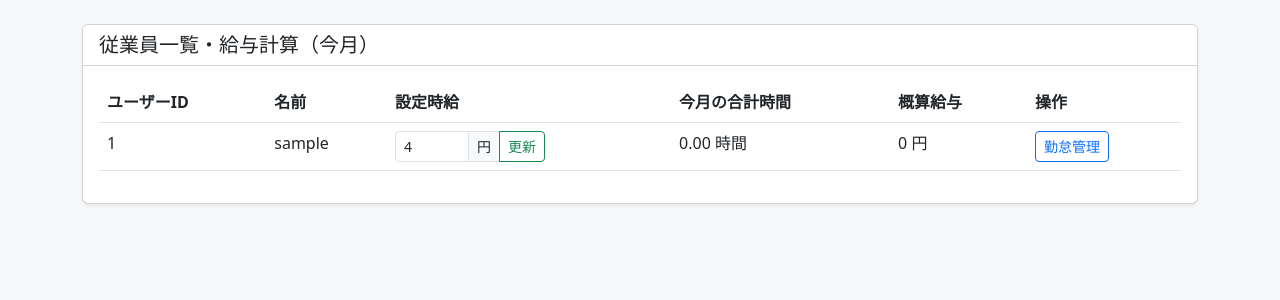
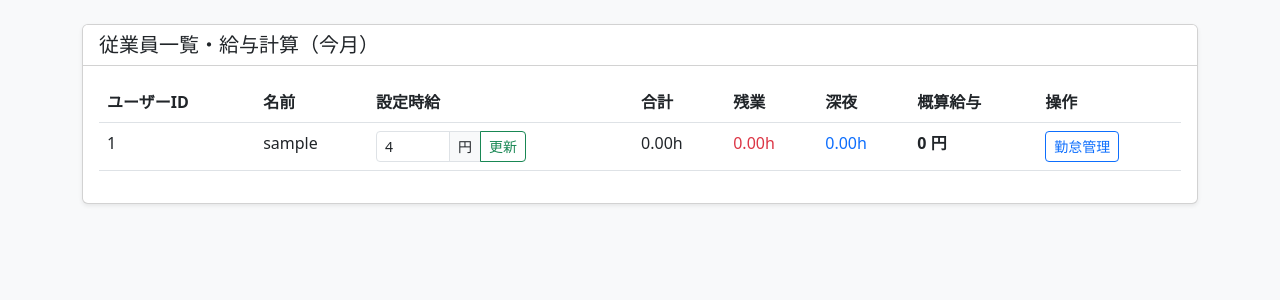
Before and after one commit to Mari714323/attendance-management-app, a Flask app: template templates/admin.html in a window 1280 px wide. Shown: the part 56-356 px from the top of the page. Run offline with Flask 3, Linux system fonts and the light colour scheme; the template is opened without the code that fills it: values that come from a table or form of the project are taken from there, others are empty; tables that the repository leaves empty hold one stand-in row (values such as "Sample post").

Commit message:
Implement overtime and night shift salary calculation

```diff
--- a/app.py
+++ b/app.py
@@ -47,6 +47,49 @@ class User(db.Model):
             'total_hours': f"{total_hours:.2f}",
             'total_salary': int(total_salary) # 給与は整数で返す
         }
+    def get_monthly_stats(self):
+        from datetime import datetime
+        now = datetime.now()
+        first_day = datetime(now.year, now.month, 1).date()
+
+        monthly_records = Attendance.query.filter(
+            Attendance.user_id == self.id,
+            Attendance.date >= first_day
+        ).all()
+
+        total_hours = 0
+        total_overtime_hours = 0
+        total_night_hours = 0
+
+        for record in monthly_records:
+            if record.start_time and record.end_time:
+                # 基本の労働時間
+                duration = float(record.get_duration())
+                total_hours += duration
+
+                # 深夜労働時間と残業時間を集計
+                total_night_hours += record.get_night_shift_hours()
+                total_overtime_hours += record.get_overtime_hours()
+
+        # --- 給与計算ロジック ---
+        # 1. 基本給（全労働時間 × 時給）
+        base_pay = total_hours * self.hourly_rate
+
+        # 2. 残業割増分（残業時間 × 時給 × 0.25）
+        overtime_pay = total_overtime_hours * self.hourly_rate * 0.25
+
+        # 3. 深夜割増分（深夜時間 × 時給 × 0.25）
+        night_pay = total_night_hours * self.hourly_rate * 0.25
+
+        # 合計金額
+        total_salary = base_pay + overtime_pay + night_pay
+
+        return {
+            'total_hours': f"{total_hours:.2f}",
+            'overtime_hours': f"{total_overtime_hours:.2f}",
+            'night_hours': f"{total_night_hours:.2f}",
+            'total_salary': int(total_salary)
+        }
 
 # 2. 勤怠記録
 class Attendance(db.Model):
@@ -81,6 +124,32 @@ class Attendance(db.Model):
             status_list.append("早退")
 
         return status_list
+    # app.py の Attendance クラス内に追加
+    def get_night_shift_hours(self):
+        """深夜労働時間（22:00 - 05:00）を計算する"""
+        if not (self.start_time and self.end_time):
+            return 0.0
+
+        total_night_seconds = 0
+        current = self.start_time
+        # 1分刻みでチェックするロジック（複雑な跨ぎにも対応）
+        import datetime
+        while current < self.end_time:
+            # 22時以降、または5時より前かを判定
+            if current.hour >= 22 or current.hour < 5:
+                total_night_seconds += 60
+            current += datetime.timedelta(minutes=1)
+
+        # 休憩時間は通常の労働時間から引かれるため、ここでは純粋な滞在時間中の深夜枠を算出
+        # 実際の運用では「休憩をどの時間帯に取ったか」が重要ですが、
+        # まずはシンプルに「深夜時間帯の滞在割合」で概算します
+        return round(total_night_seconds / 3600, 2)
+
+    def get_overtime_hours(self):
+        """法定外残業時間（8時間を超えた分）を計算する"""
+        duration = float(self.get_duration()) # すでに実装済みの get_duration を利用
+        overtime = duration - 8.0
+        return round(max(0, overtime), 2)
 
 # --- ここまでモデル定義 ---
 
--- a/templates/admin.html
+++ b/templates/admin.html
@@ -38,14 +38,16 @@
                                     <th>ユーザーID</th>
                                     <th>名前</th>
                                     <th>設定時給</th>
-                                    <th>今月の合計時間</th>
+                                    <th>合計</th>
+                                    <th>残業</th>
+                                    <th>深夜</th>
                                     <th>概算給与</th>
                                     <th>操作</th>
                                 </tr>
                             </thead>
                             <tbody>
                                 {% for user in users %}
-                                    {% set stats = user.get_monthly_stats() %} {# ここで計算結果を変数に代入します #}
+                                {% set stats = user.get_monthly_stats() %}
                                 <tr>
                                     <td>{{ user.id }}</td>
                                     <td>{{ user.username }}</td>
@@ -58,8 +60,8 @@
                                             </div>
                                         </form>
                                     </td>
-                                        <td>{{ stats.total_hours }} 時間</td>
-                                        <td>{{ "{:,}".format(stats.total_salary) }} 円</td>
+                                    <td>{{ stats.total_hours }}h</td>
+                                    <td class="text-danger">{{ stats.overtime_hours }}h</td> <td class="text-primary">{{ stats.night_hours }}h</td>   <td class="fw-bold">{{ "{:,}".format(stats.total_salary) }} 円</td>
                                     <td>
                                         <a href="{{ url_for('admin_user_attendance', user_id=user.id) }}" class="btn btn-sm btn-outline-primary">勤怠管理</a>
                                     </td>
```
Lines whose indentation alone changed are shown as unchanged.
